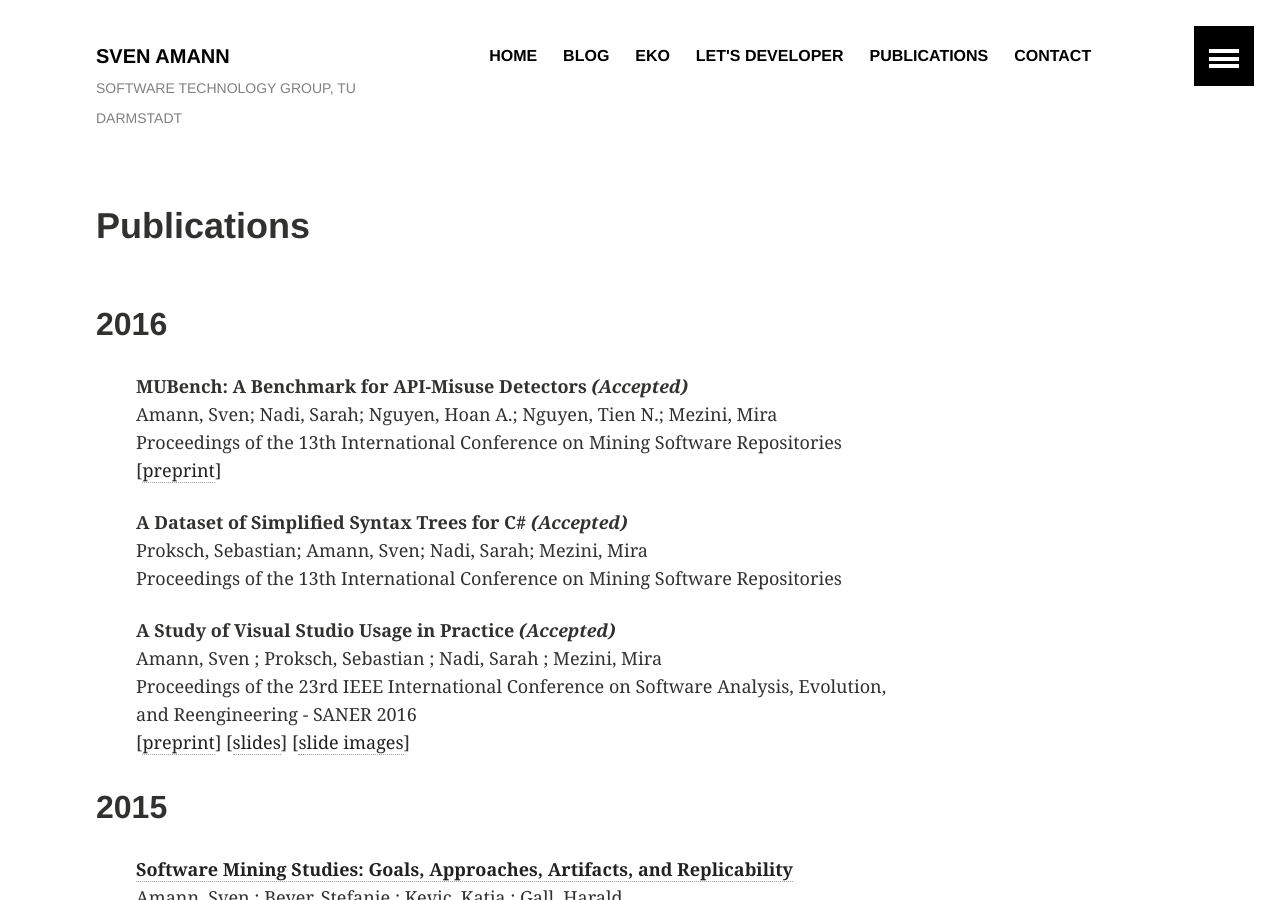
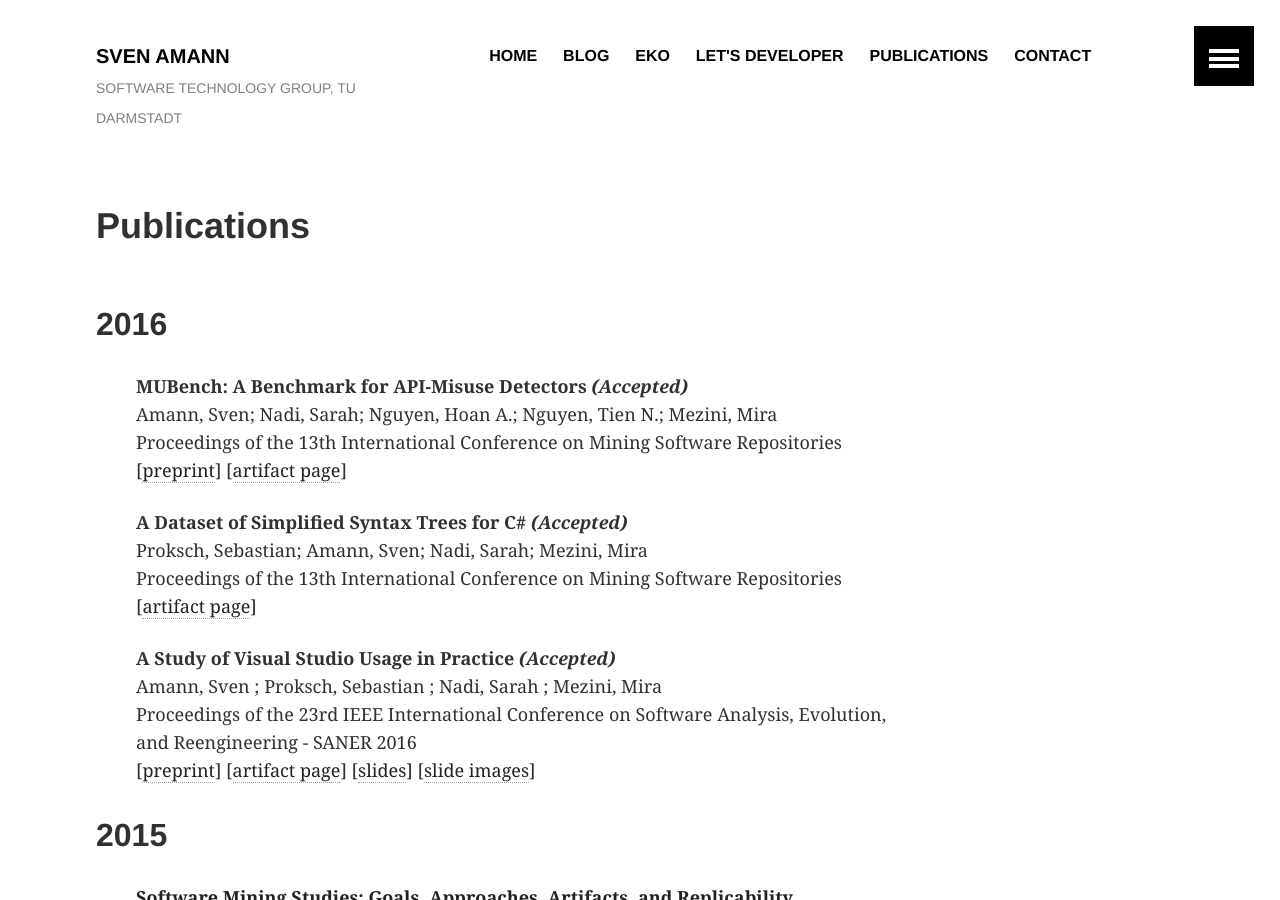
Before and after one commit to salsolatragus/sven-amann.de, a Jekyll site: the page built from publications/index.md, in a window 1280 px wide and 900 px high. Built offline with Jekyll 4.4.1, drawn with Linux system fonts in a browser that asks for light colours.

Commit message:
Add artifact page to publications.

```diff
--- a/_data/publications.yml
+++ b/_data/publications.yml
@@ -4,12 +4,14 @@
   published_in: "Proceedings of the 13th International Conference on Mining Software Repositories"
   year: 2016
   preprint: mubench-msr16.pdf
+  artifacts: https://github.com/stg-tud/MUBench
 
 - key: PANM16
   title: "A Dataset of Simplified Syntax Trees for C#"
   authors: "Proksch, Sebastian; Amann, Sven; Nadi, Sarah; Mezini, Mira"
   published_in: "Proceedings of the 13th International Conference on Mining Software Repositories"
   year: 2016
+  artifacts: http://www.st.informatik.tu-darmstadt.de/artifacts/sst/
 
 - key: APNM16
   title: A Study of Visual Studio Usage in Practice
@@ -17,6 +19,7 @@
   published_in: "Proceedings of the 23rd IEEE International Conference on Software Analysis, Evolution, and Reengineering - SANER 2016"
   year: 2016
   preprint: vs-in-practive-saner16.pdf
+  artifacts: http://www.st.informatik.tu-darmstadt.de/artifacts/vs-in-practice/
   slides: http://www.slideshare.net/SvenAmann/a-study-of-visual-studio-usage-in-practice-saner-16
   images: https://www.flickr.com/photos/svamann/albums/72157663743817303
 
--- a/publications/index.md
+++ b/publications/index.md
@@ -31,6 +31,9 @@ year: 3000
       {% if publication.preprint != nul %}
         [<a href="{{ site.url }}/publications/{{ publication.preprint }}">preprint</a>]
       {% endif %}
+      {% if publication.artifacts != nul %}
+        [<a href="{{ publication.artifacts }}">artifact page</a>]
+      {% endif %}
       {% if publication.slides %}
         [<a href="{{ publication.slides }}">slides</a>]
       {% endif %}
```
